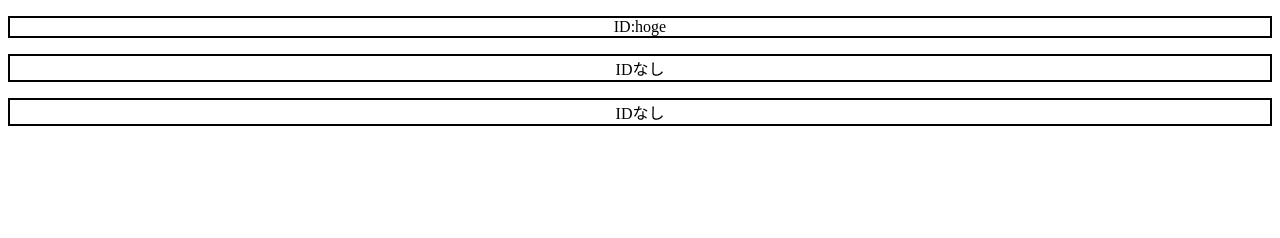
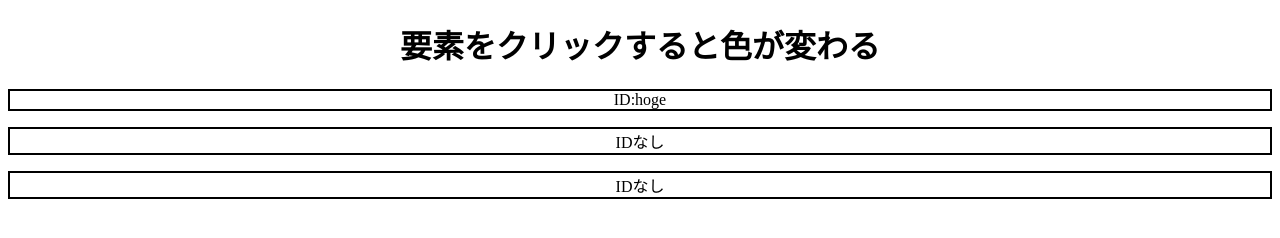
Before and after one commit to saihe/Practice_HTML, a plain HTML site: page index.html in a window 1280 px wide. Drawn offline with Linux system fonts and the light colour scheme.

Commit message:
no message

```diff
--- a/index.html
+++ b/index.html
@@ -38,6 +38,7 @@
 </head>
 <body>
     <div style="text-align: center;" width=400>
+        <h1>要素をクリックすると色が変わる</h1>
         <p id="hoge" class="foo bordered">ID:hoge</p>
         <p class="foo bordered">IDなし</p>
         <p class="foo bordered">IDなし</p>
```
